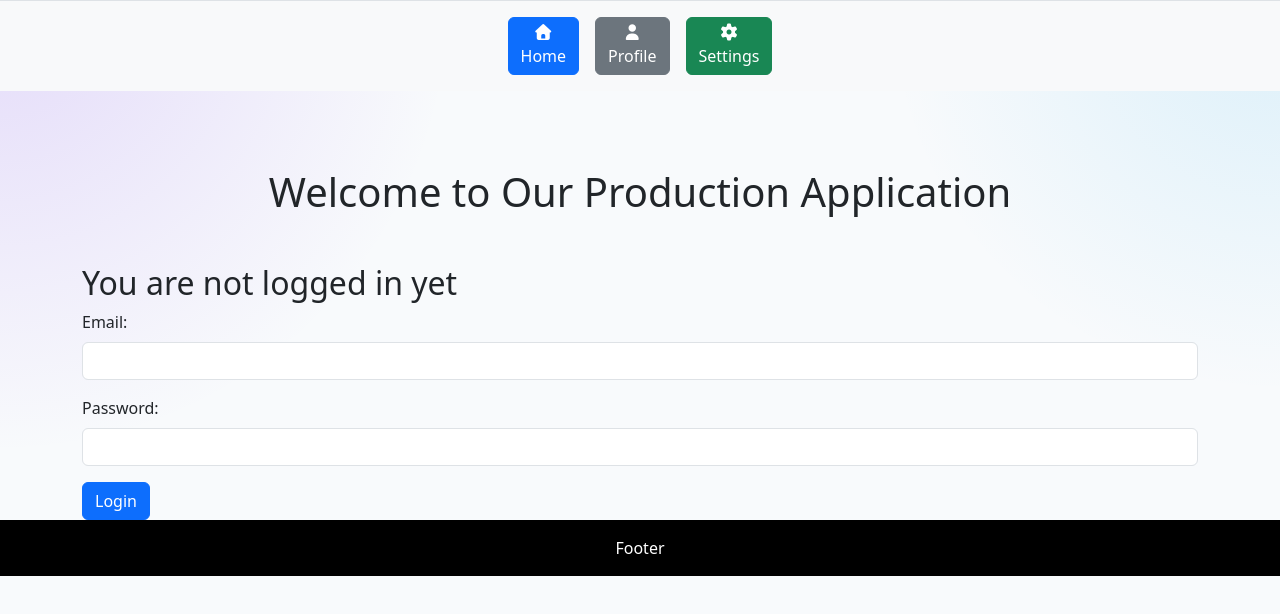
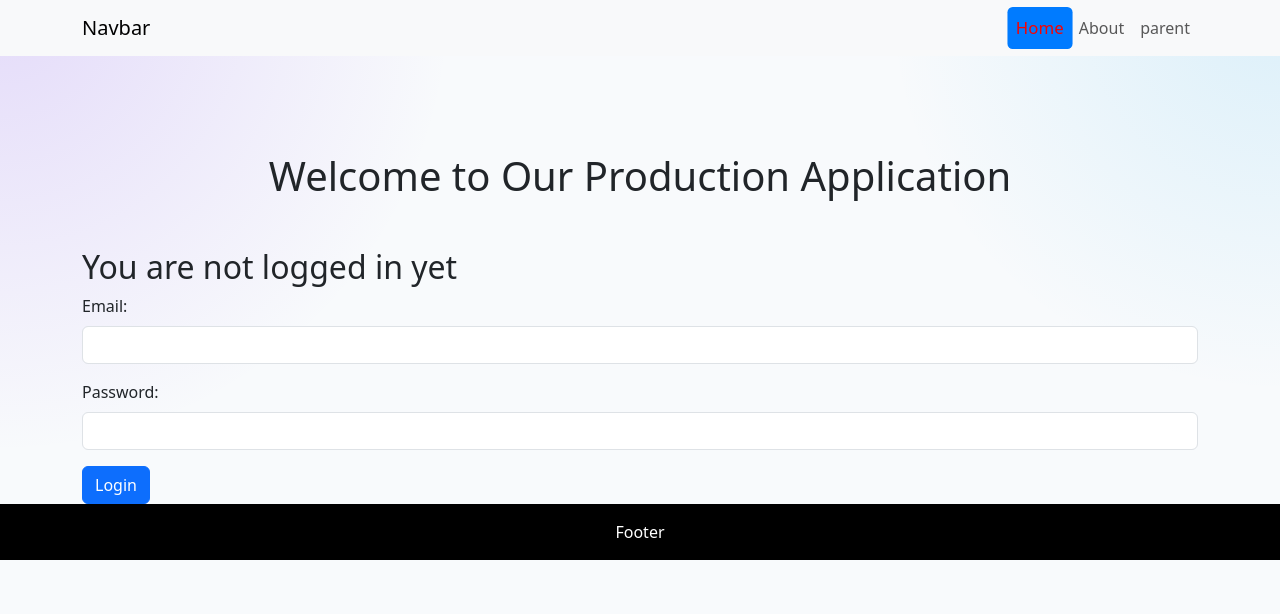
Before and after one commit to m7modelbat7/MaintenanceTool, a React (Vite) app: page / in a window 1280 px wide. Shown: the top 614 px of the page. Built offline with nearby package versions, Linux system fonts and the light colour scheme.

Commit message:
Navigation Feature with navigator

```diff
--- a/src/App.css
+++ b/src/App.css
@@ -1,3 +1,15 @@
+.Hamada {
+  background-color: #007bff;
+  color: rgb(247, 3, 3);
+  transform: scale(1.05) ;
+  text-align: center;
+  border-radius: 5px;
+  transition: transform 0.3s ;}
+.saba70:hover {
+  transform: scale(1.1);
+  background-color: burlywood;
+
+}
 .page {
   width: min(1200px, calc(100% - 32px));
   margin: 0 auto;
--- a/src/Home/Home.jsx
+++ b/src/Home/Home.jsx
@@ -21,7 +21,7 @@ export default function Home() {
     <React.Fragment>
 
 
-      <header className="fixed-top bg-light border-top py-3">
+      {/* <header className="fixed-top bg-light border-top py-3">
         <div className="d-flex justify-content-center gap-3">
           <button className="btn btn-primary d-flex flex-column align-items-center">
             <i className="fas fa-home mb-1"></i>
@@ -38,7 +38,7 @@ export default function Home() {
             <span>Settings</span>
           </button>
         </div>
-      </header>
+      </header> */}
       <br />
       <br />
       <div className="container text-center mt-5">
--- a/src/Navbar/Navbar.jsx
+++ b/src/Navbar/Navbar.jsx
@@ -1,7 +1,34 @@
 import React from 'react'
+import { Link, NavLink } from 'react-router-dom'
 export default function Navbar() {
-  return (
-    <div className='bg-info text-white p-4 '>
-                NavBar</div>
+  return (<>
+
+    <nav className="navbar navbar-expand-lg bg-body-tertiary">
+  <div className="container">
+    <a className="navbar-brand" href="#">Navbar</a>
+    <button className="navbar-toggler" type="button" data-bs-toggle="collapse" data-bs-target="#navbarSupportedContent" aria-controls="navbarSupportedContent" aria-expanded="false" aria-label="Toggle navigation">
+      <span className="navbar-toggler-icon"></span>
+    </button>
+    <div className="collapse navbar-collapse" id="navbarSupportedContent">
+      <ul className="navbar-nav ms-auto mb-2 mb-lg-0">
+        <li className="nav-item">
+          <NavLink className= {({isActive}) => isActive ? "nav-link Hamada" : "nav-link saba70"} to="/">Home</NavLink>
+        </li>
+        <li className="nav-item">
+          <NavLink className= {({isActive}) => isActive ? "nav-link Hamada" : "nav-link saba70"} to="/about">About</NavLink>
+        </li>
+        <li className="nav-item">
+          <NavLink className= {({isActive}) => isActive ? "nav-link Hamada" : "nav-link saba70"} to="/parent">parent</NavLink>
+        </li>
+
+
+
+
+      </ul>
+
+    </div>
+  </div>
+</nav>
+ </>
   )
 }
```
